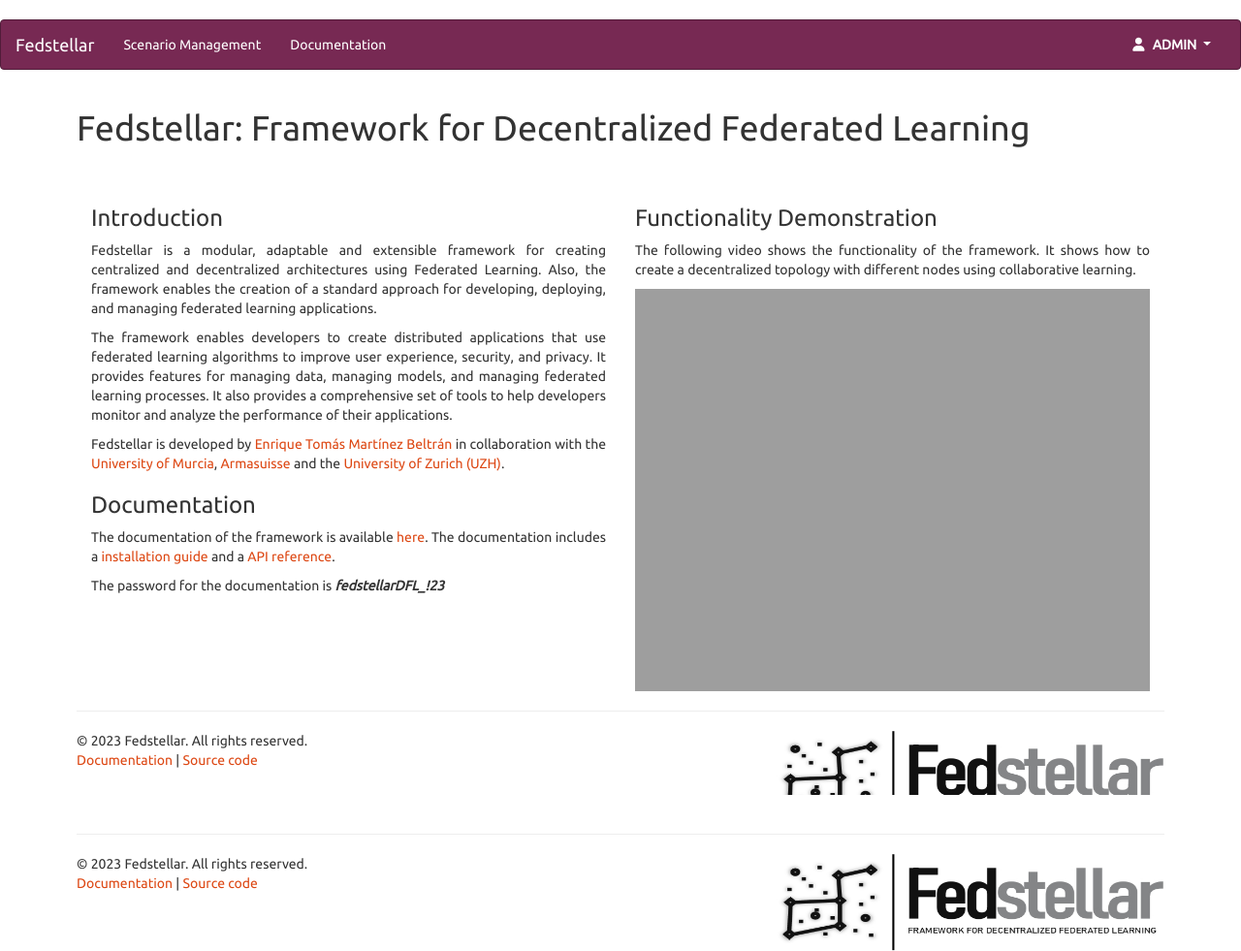
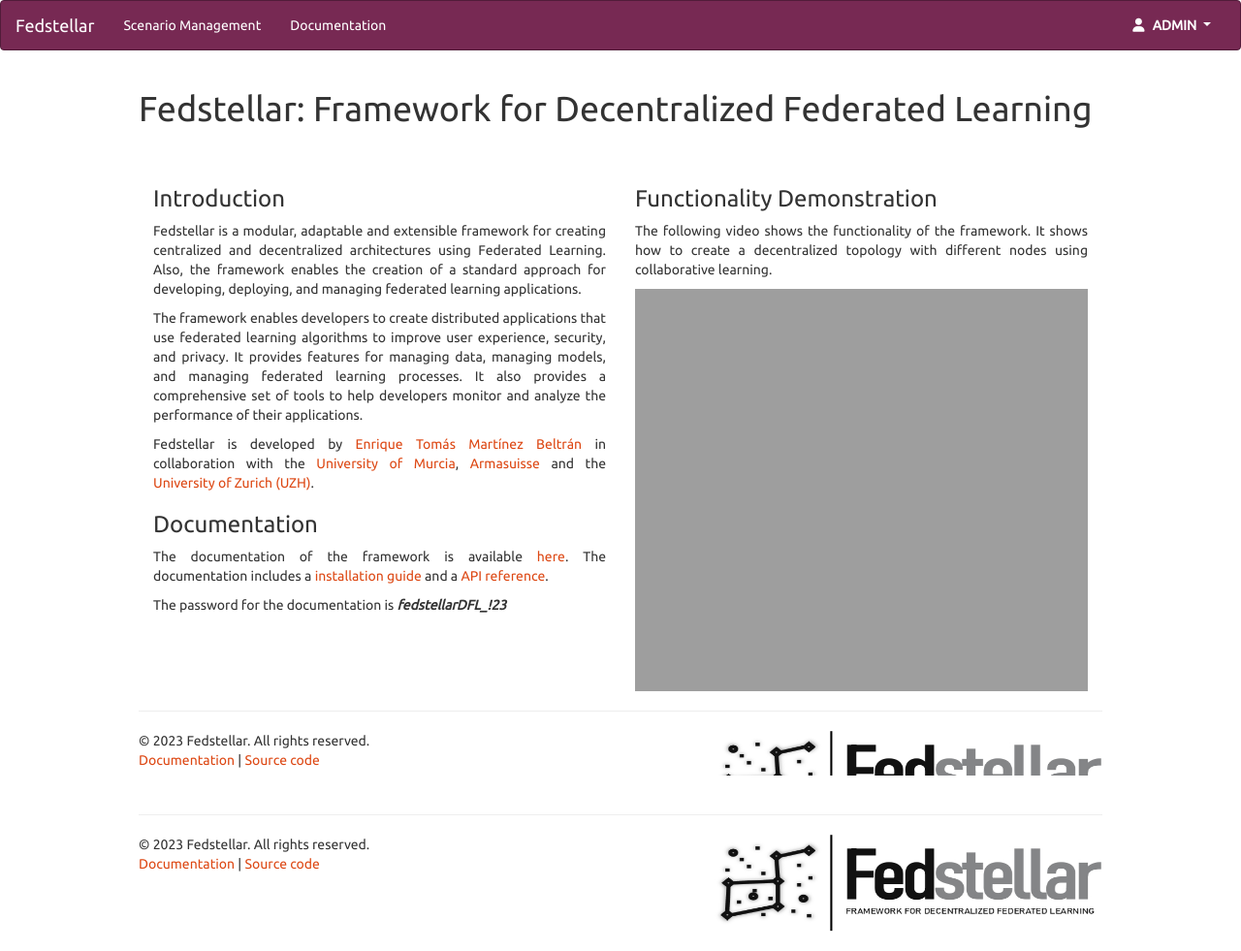
Before and after one commit to inpprenable/fedstellar, a Flask app: page /scenario/statistics/ in a window 1280 px wide. Shown: the part 52-1033 px from the top of the page at 97% size. Run offline with Flask 2, Linux system fonts and the light colour scheme; a user stored in the database is signed in; some libraries are stand-ins or nearby versions.

Commit message:
Update CSS

```diff
--- a/fedstellar/webserver/static/css/style.css
+++ b/fedstellar/webserver/static/css/style.css
@@ -1,18 +1,18 @@
 @media (min-width: 1200px) {
     .container {
-        width: 90%;
+        width: 80%;
     }
 }
 
 @media (min-width: 992px) {
     .container {
-        width: 90%;
+        width: 80%;
     }
 }
 
 @media (min-width: 768px) {
     .container {
-        width: 90%;
+        width: 80%;
     }
 }
 
--- a/fedstellar/webserver/templates/statistics.html
+++ b/fedstellar/webserver/templates/statistics.html
@@ -1,10 +1,15 @@
 {% extends "layout.html" %}
 
 {% block container_extend %}
-<iframe src="http://{{ endpoint_statistics }}:{{ port_statistics }}" width="100%" height="800" style="border: none; overflow: hidden"></iframe>
+<iframe src="http://{{ endpoint_statistics }}:{{ port_statistics }}" width="100%" height="100%" style="border: none; overflow: hidden"></iframe>
 {% endblock %}
 {% block body %}
 {{ super() }}
 
+<style>
+    .navbar {
+        margin-bottom: 0;
+    }
+</style>
 
 {% endblock %}
```
Also changed, not shown: fedstellar/webserver/config/statistics/index.html (+9 -2 lines).
